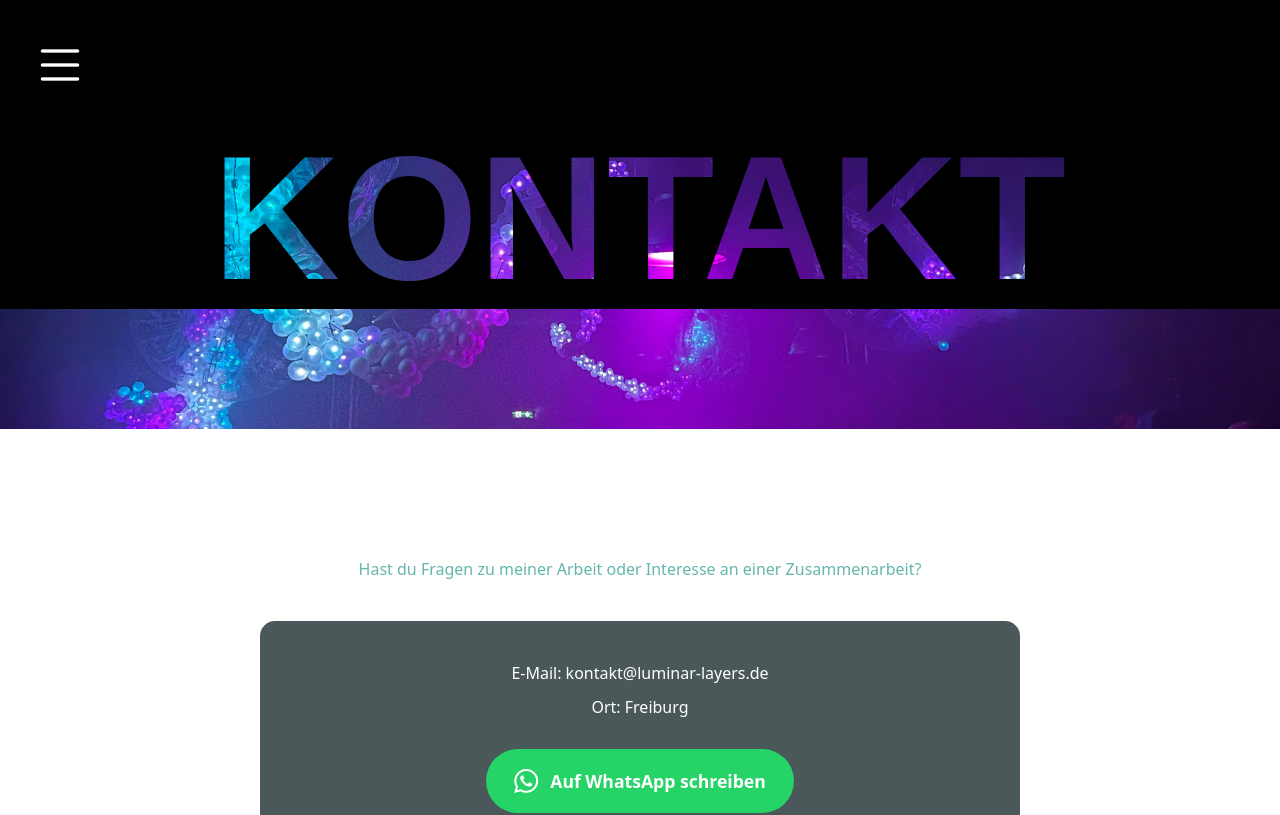
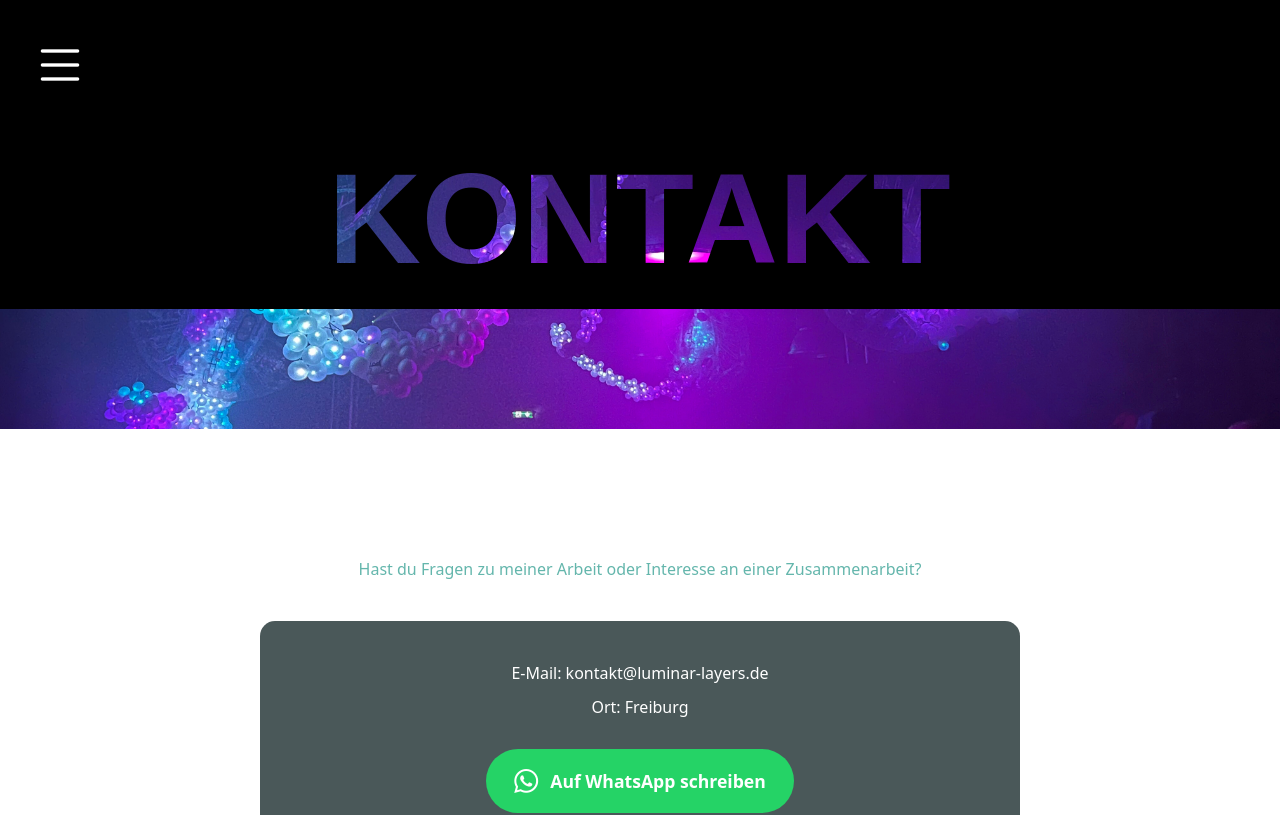
Before and after one commit to Tuunger/my-app, a React (Vite) app: page /contact in a window 1280 px wide. Shown: the top 815 px of the page. Built offline with nearby package versions, Linux system fonts and the light colour scheme.

Commit message:
trying fix for device compatibility v1

```diff
--- a/src/App.css
+++ b/src/App.css
@@ -53,17 +53,12 @@
 
 .heading-bar h1 {
   margin: 0;
-  font-size: 11rem;
+  font-size: clamp(3rem, 10vw, 11rem);
   font-weight: 1000;
   padding-bottom: 0;
-
-
-  /* WICHTIG: Die Schrift MUSS reinweiß sein, um durchsichtig zu werden */
   color: #fff;
-
   letter-spacing: 1px;
-  ;
-  font-family: sans-serif; /* Oder deine Cargo-Schrift */
+  font-family: sans-serif;
 }
 
 /* --- About Me Section --- */
```
